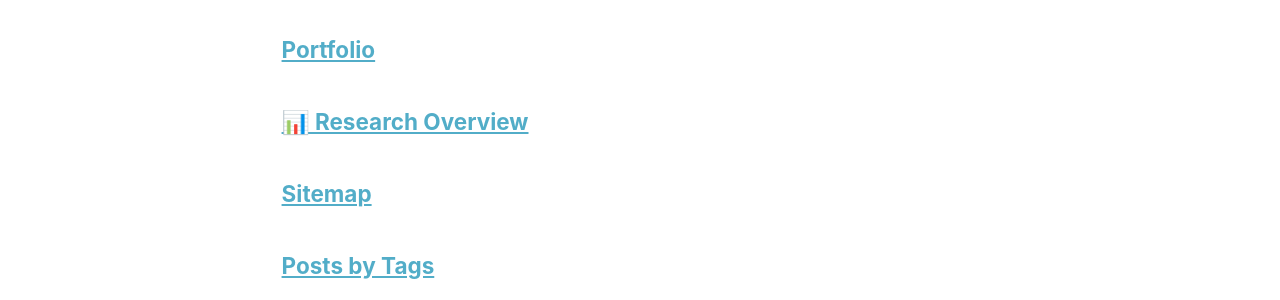
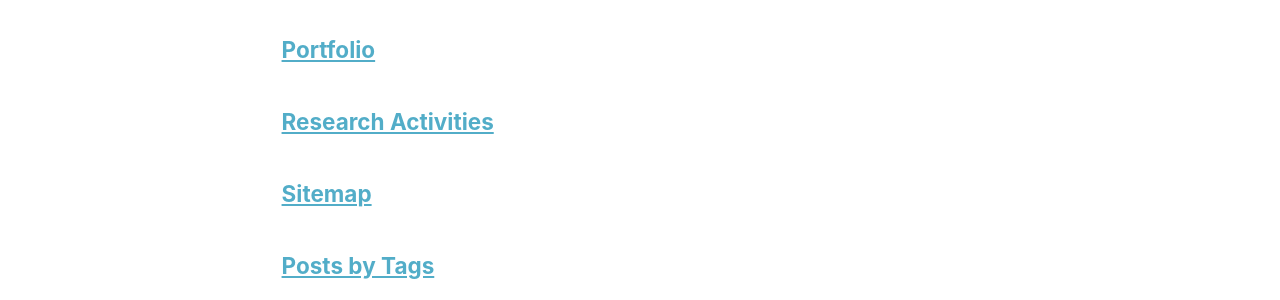
Before and after one commit to johnthomasphd/johnthomasphd.github.io, a Jekyll site: the page built from _pages/page-archive.html, in a window 1280 px wide and 900 px high, scrolled down 783 px. Shown: the part 152-452 px from the top of the window. Built offline with Jekyll 4.4.1, drawn with Linux system fonts in a browser that asks for light colours.

Commit message:
Update publications.md

```diff
--- a/_pages/publications.md
+++ b/_pages/publications.md
@@ -1,9 +1,11 @@
 ---
 layout: archive
-title: "📊 Research Overview"
+title: "Research Activities"
 permalink: /publications/
 author_profile: true
 ---
+
+## 📊 Research Overview
 
 **Publications:** 32 peer-reviewed publications (20 journal articles, 8 conference publications, 2 book chapters, and 2 under review), 1 patent pending, 2 technology disclosures, 26 abstracts, and 1 magazine article.
 
```
